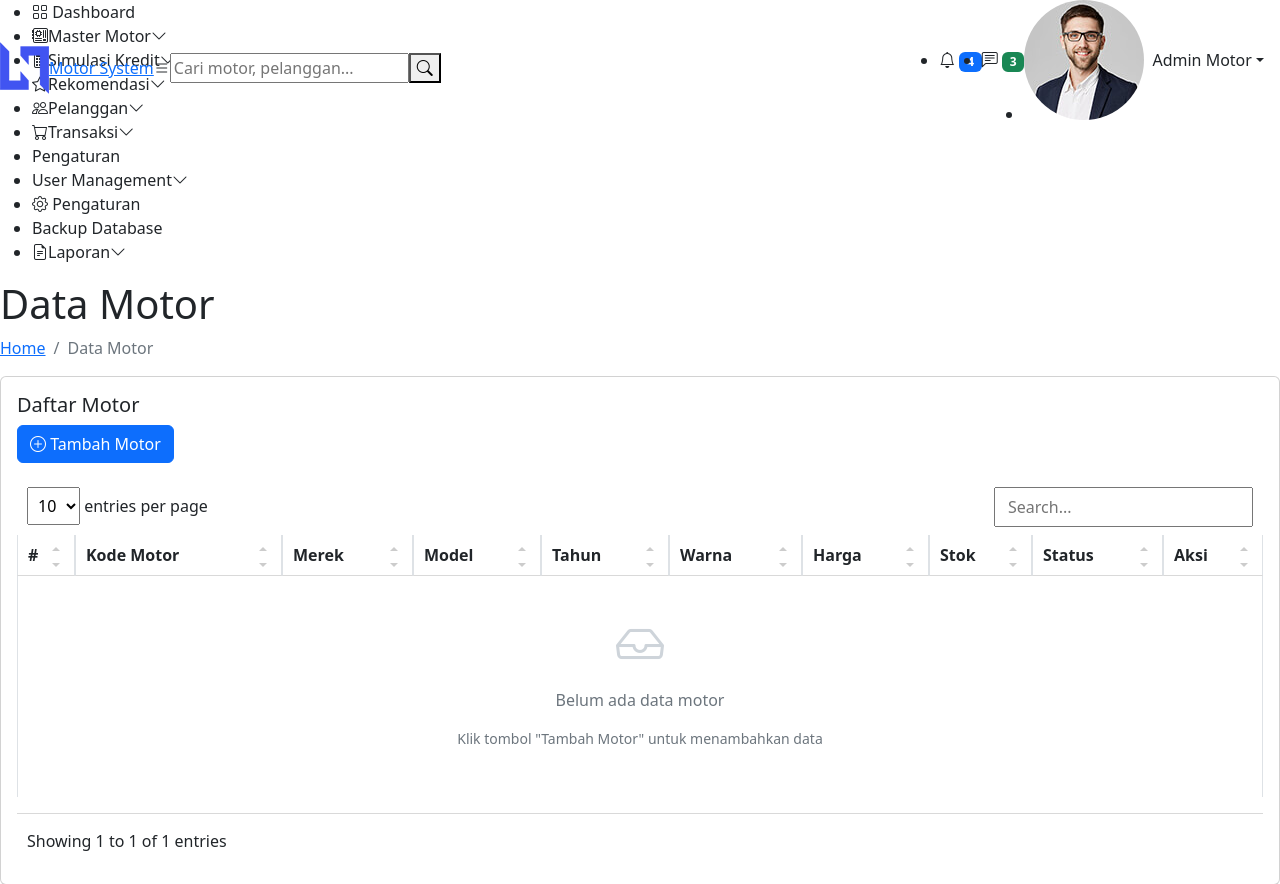
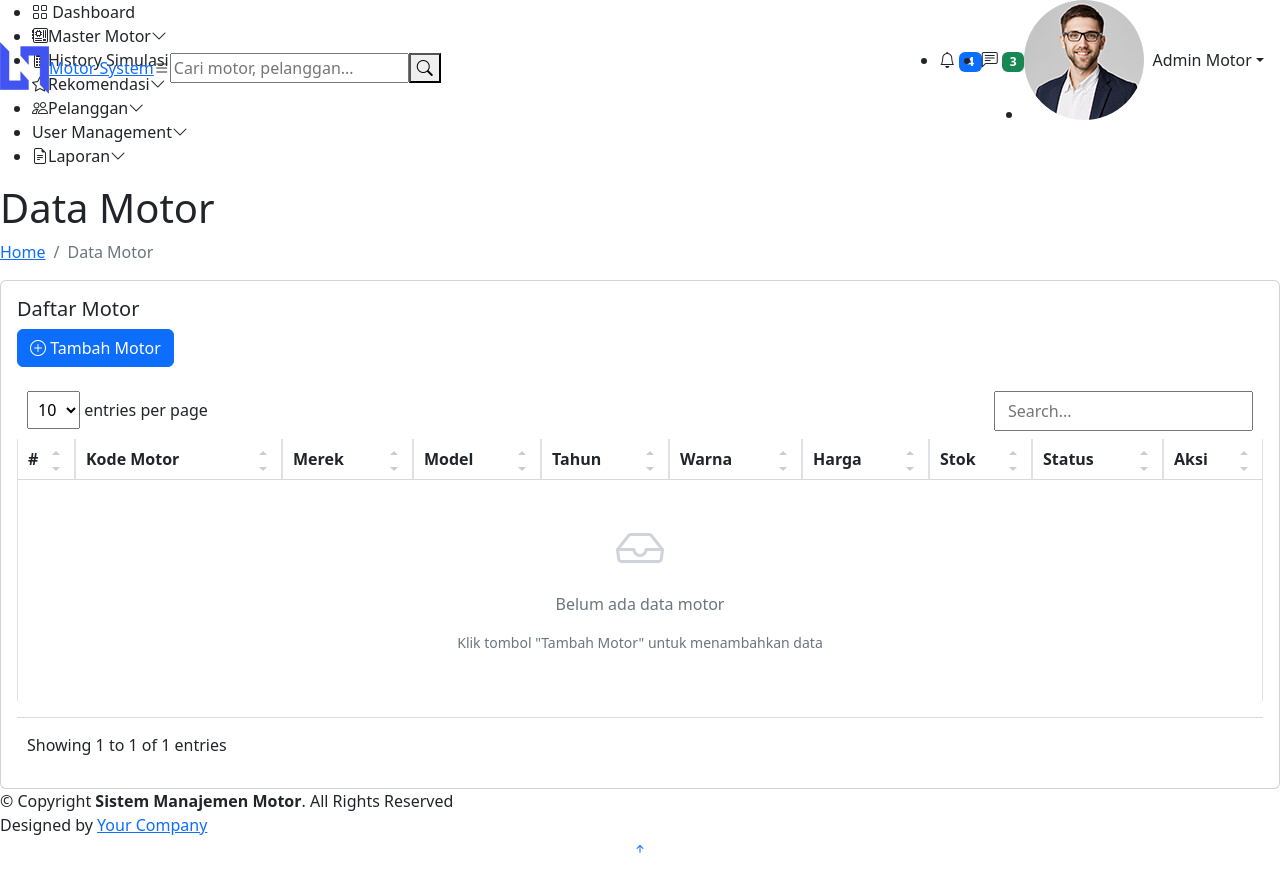
Before and after one commit to ackmalabdullah/ProjectSIMTOR, a Laravel app: page /motor in a window 1280 px wide. Shown: the top 884 px of the page. After the commit the page ends 853 px from the top, so only its background shows below. Run offline with Laravel 10, Linux system fonts and the light colour scheme; some libraries are stand-ins or nearby versions.

Commit message:
benerin sidebar dikit

```diff
--- a/resources/views/layouts/sidebar.blade.php
+++ b/resources/views/layouts/sidebar.blade.php
@@ -21,48 +21,18 @@
                         <i class="bi bi-list-ul"></i><span>Semua Motor</span>
                     </a>
                 </li>
-                <li>
-                    <a href="{{ url('/motor/create') }}">
-                        <i class="bi bi-plus-circle"></i><span>Tambah Motor</span>
-                    </a>
-                </li>
-                <li>
-                    <a href="{{ url('/motor/category') }}">
-                        <i class="bi bi-tags"></i><span>Kategori Motor</span>
-                    </a>
-                </li>
-                <li>
-                    <a href="{{ url('/motor/stock') }}">
-                        <i class="bi bi-box-seam"></i><span>Stok Motor</span>
-                    </a>
-                </li>
             </ul>
         </li>
 
         <!-- Simulasi Kredit -->
         <li class="nav-item">
             <a class="nav-link collapsed" data-bs-target="#simulasi-nav" data-bs-toggle="collapse" href="#">
-                <i class="bi bi-calculator"></i><span>Simulasi Kredit</span><i class="bi bi-chevron-down ms-auto"></i>
+                <i class="bi bi-calculator"></i><span>History Simulasi</span><i class="bi bi-chevron-down ms-auto"></i>
             </a>
             <ul id="simulasi-nav" class="nav-content collapse" data-bs-parent="#sidebar-nav">
                 <li>
-                    <a href="{{ url('/simulasi') }}">
-                        <i class="bi bi-plus-circle"></i><span>Simulasi Baru</span>
-                    </a>
-                </li>
-                <li>
                     <a href="{{ url('/simulasi/history') }}">
                         <i class="bi bi-clock-history"></i><span>Riwayat Simulasi</span>
-                    </a>
-                </li>
-                <li>
-                    <a href="{{ url('/simulasi/approved') }}">
-                        <i class="bi bi-check-circle"></i><span>Disetujui</span>
-                    </a>
-                </li>
-                <li>
-                    <a href="{{ url('/simulasi/rejected') }}">
-                        <i class="bi bi-x-circle"></i><span>Ditolak</span>
                     </a>
                 </li>
             </ul>
@@ -89,11 +59,6 @@
                         <i class="bi bi-trophy"></i><span>Motor Terlaris</span>
                     </a>
                 </li>
-                <li>
-                    <a href="{{ url('/rekomendasi/promo') }}">
-                        <i class="bi bi-gift"></i><span>Promo Spesial</span>
-                    </a>
-                </li>
             </ul>
         </li>
 
@@ -113,44 +78,9 @@
                         <i class="bi bi-person-plus"></i><span>Tambah Pelanggan</span>
                     </a>
                 </li>
-                <li>
-                    <a href="{{ url('/pelanggan/verifikasi') }}">
-                        <i class="bi bi-shield-check"></i><span>Verifikasi Data</span>
-                    </a>
-                </li>
             </ul>
         </li>
 
-        <!-- Transaksi -->
-        <li class="nav-item">
-            <a class="nav-link collapsed" data-bs-target="#transaksi-nav" data-bs-toggle="collapse" href="#">
-                <i class="bi bi-cart"></i><span>Transaksi</span><i class="bi bi-chevron-down ms-auto"></i>
-            </a>
-            <ul id="transaksi-nav" class="nav-content collapse" data-bs-parent="#sidebar-nav">
-                <li>
-                    <a href="{{ url('/transaksi') }}">
-                        <i class="bi bi-receipt"></i><span>Semua Transaksi</span>
-                    </a>
-                </li>
-                <li>
-                    <a href="{{ url('/transaksi/pending') }}">
-                        <i class="bi bi-hourglass-split"></i><span>Pending</span>
-                    </a>
-                </li>
-                <li>
-                    <a href="{{ url('/transaksi/selesai') }}">
-                        <i class="bi bi-check-all"></i><span>Selesai</span>
-                    </a>
-                </li>
-                <li>
-                    <a href="{{ url('/transaksi/laporan') }}">
-                        <i class="bi bi-file-text"></i><span>Laporan</span>
-                    </a>
-                </li>
-            </ul>
-        </li>
-
-        <li class="nav-heading">Pengaturan</li>
 
         <!-- User Management -->
         <li class="nav-item">
@@ -175,22 +105,6 @@
                     </a>
                 </li>
             </ul>
-        </li>
-
-        <!-- Pengaturan Sistem -->
-        <li class="nav-item">
-            <a class="nav-link collapsed" href="{{ url('/settings') }}">
-                <i class="bi bi-gear"></i>
-                <span>Pengaturan</span>
-            </a>
-        </li>
-
-        <!-- Backup Database -->
-        <li class="nav-item">
-            <a class="nav-link collapsed" href="{{ url('/backup') }}">
-                <i class="bi bi-database"></i>
-                <span>Backup Database</span>
-            </a>
         </li>
 
         <!-- Laporan -->
```
